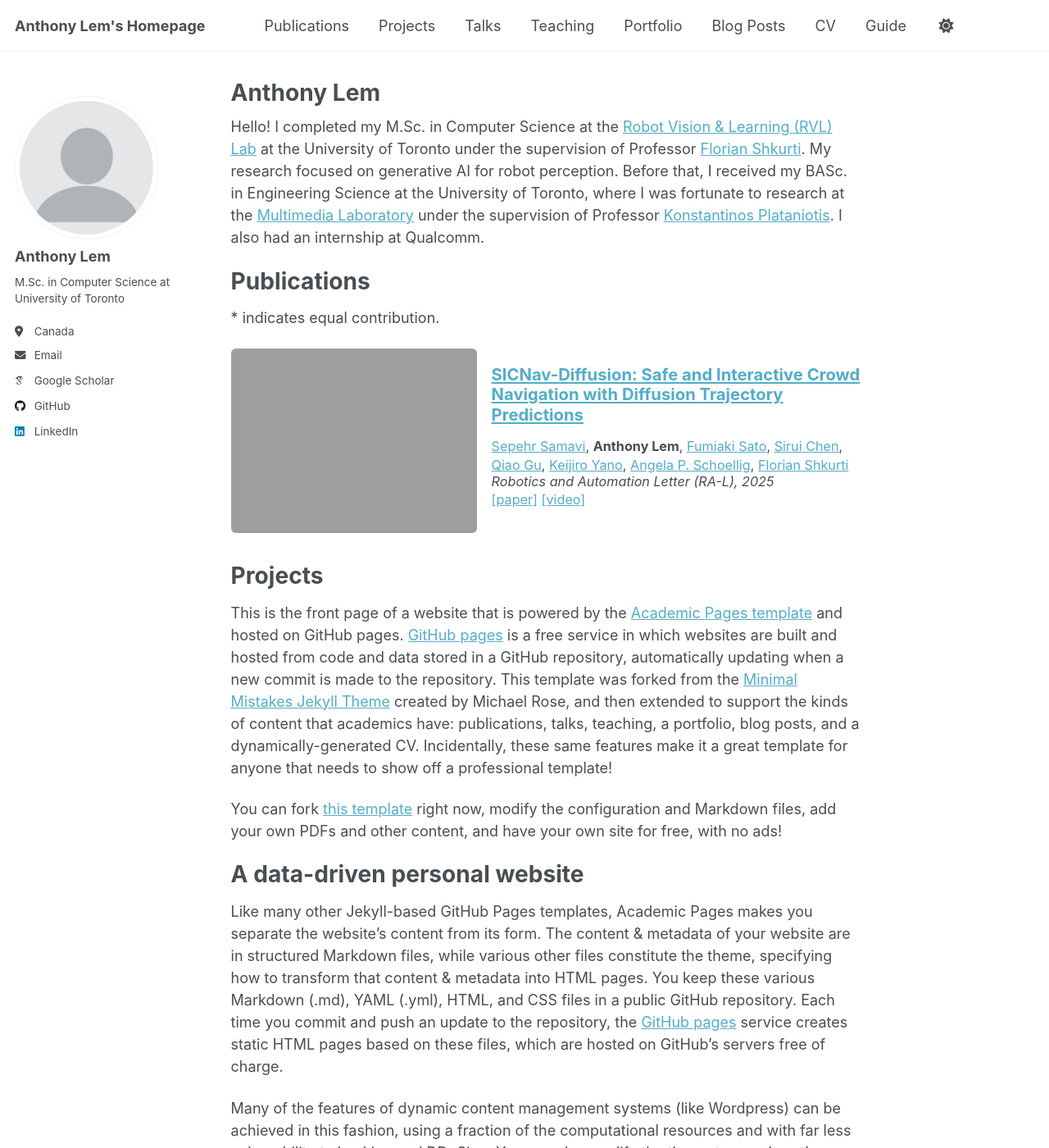
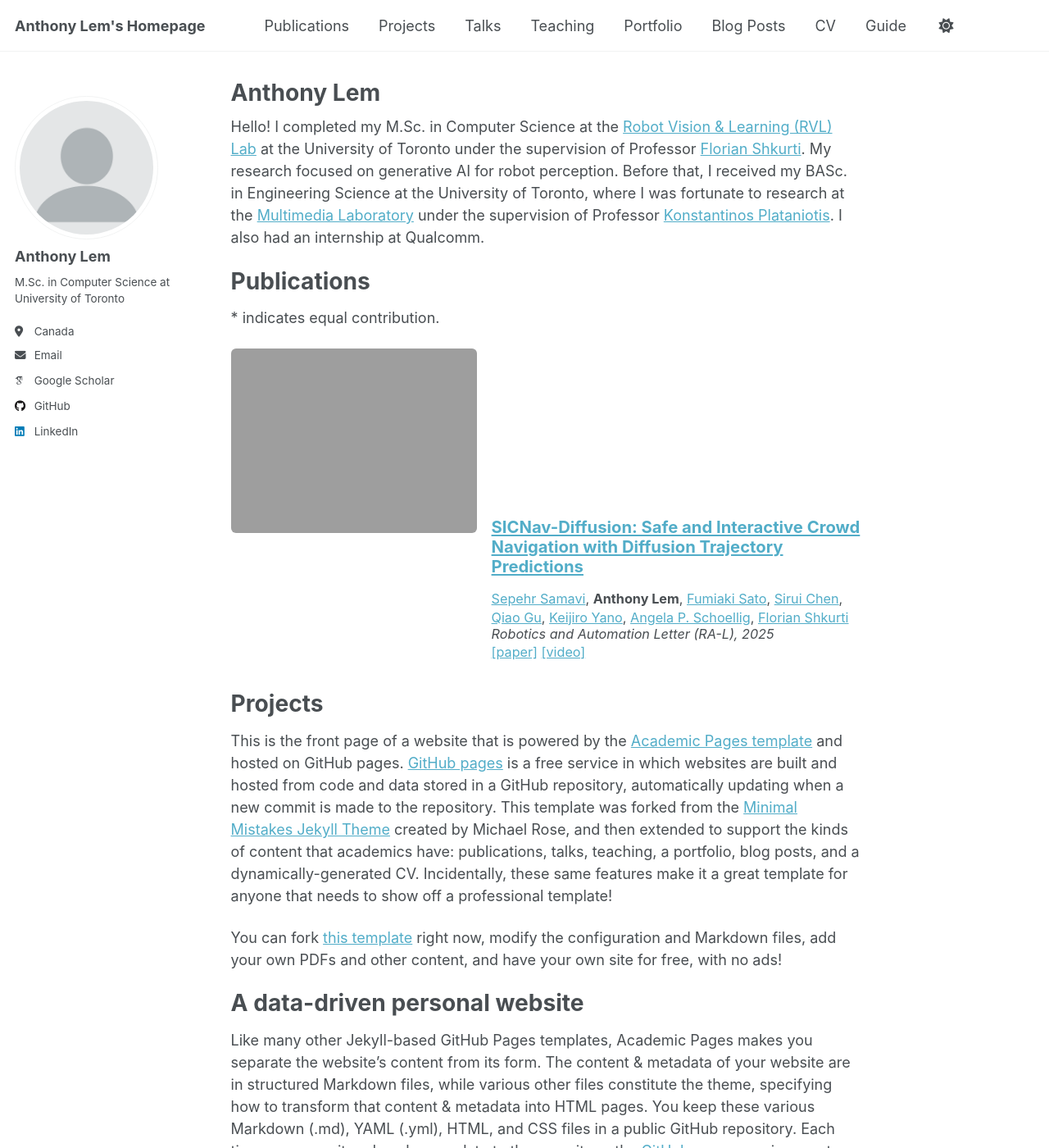
Before and after one commit to Anthonyjlem/Anthonyjlem.github.io, a Jekyll site: the page built from _pages/about.md, in a window 1280 px wide and 1400 px high. Shown: the whole window at 82% size. Built offline with Jekyll 4.4.1, drawn with Linux system fonts in a browser that asks for light colours; some web fonts are replaced; a script that is not in the unit is left out.

Commit message:
Align publication image and text based on baseline

```diff
--- a/assets/css/main.scss
+++ b/assets/css/main.scss
@@ -71,7 +71,7 @@ html {
 
 .pub-entry {
   display: flex;
-  align-items: flex-start; /* align image with top of text */
+  align-items: baseline; /* align text and image by their text baseline */
   gap: 1rem;               /* space between image and text */
   margin-bottom: 2rem;     /* space between publication entries */
   font-size: 0.9rem;
```
